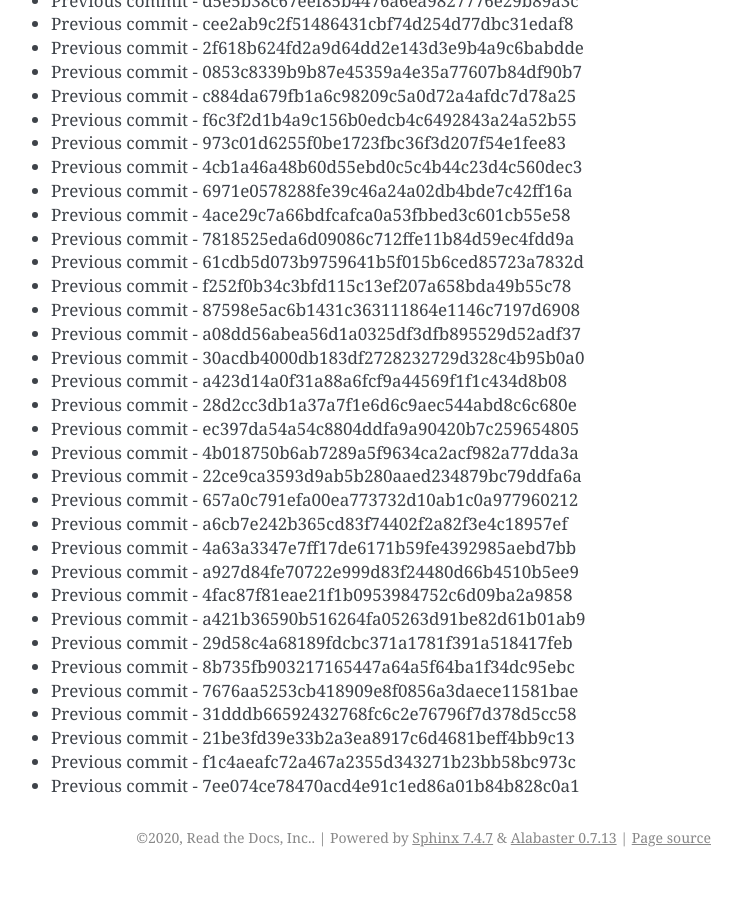
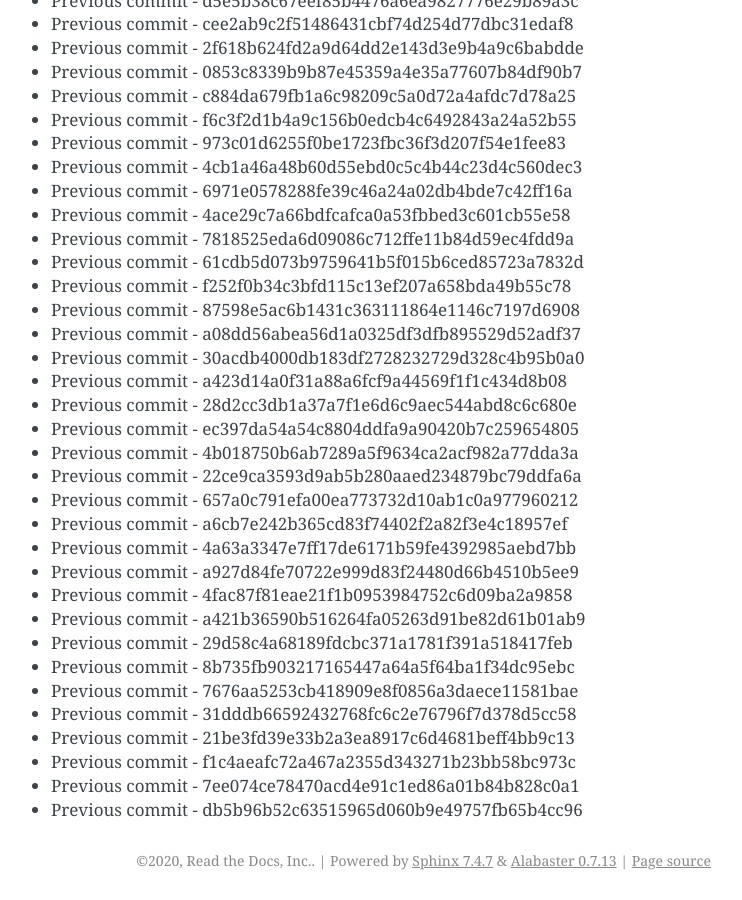
Before and after one commit to readthedocs/rtd-git-stresstest, a Sphinx documentation site: the page built from docs/updates.rst, in a window 1280 px wide and 900 px high, scrolled down 24904 px. Shown: the whole window, without its empty margins (399-1141 px from the left). Built offline with Sphinx 7.4.7, drawn with Linux system fonts in a browser that asks for light colours; before the commit the page ends 25781 px from its top, so only the background shows below that.

Commit message:
Generating commit from previous: db5b96b52c63515965d060b9e49757fb65b4cc96

```diff
--- a/docs/updates.rst
+++ b/docs/updates.rst
@@ -1078,3 +1078,4 @@ It can be tested for any performance characteristics.
 * Previous commit - 21be3fd39e33b2a3ea8917c6d4681beff4bb9c13
 * Previous commit - f1c4aeafc72a467a2355d343271b23bb58bc973c
 * Previous commit - 7ee074ce78470acd4e91c1ed86a01b84b828c0a1
+* Previous commit - db5b96b52c63515965d060b9e49757fb65b4cc96
```
